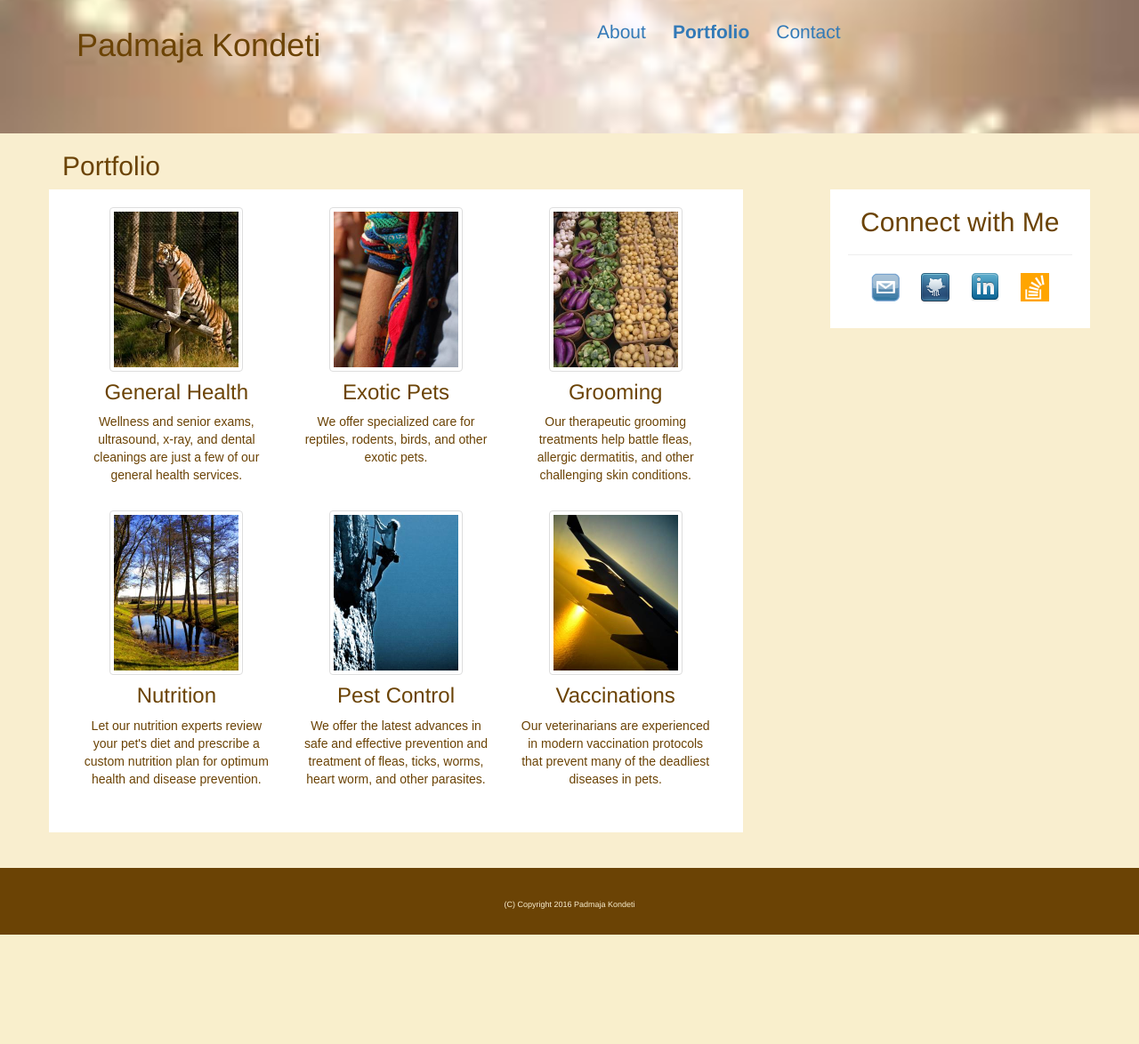
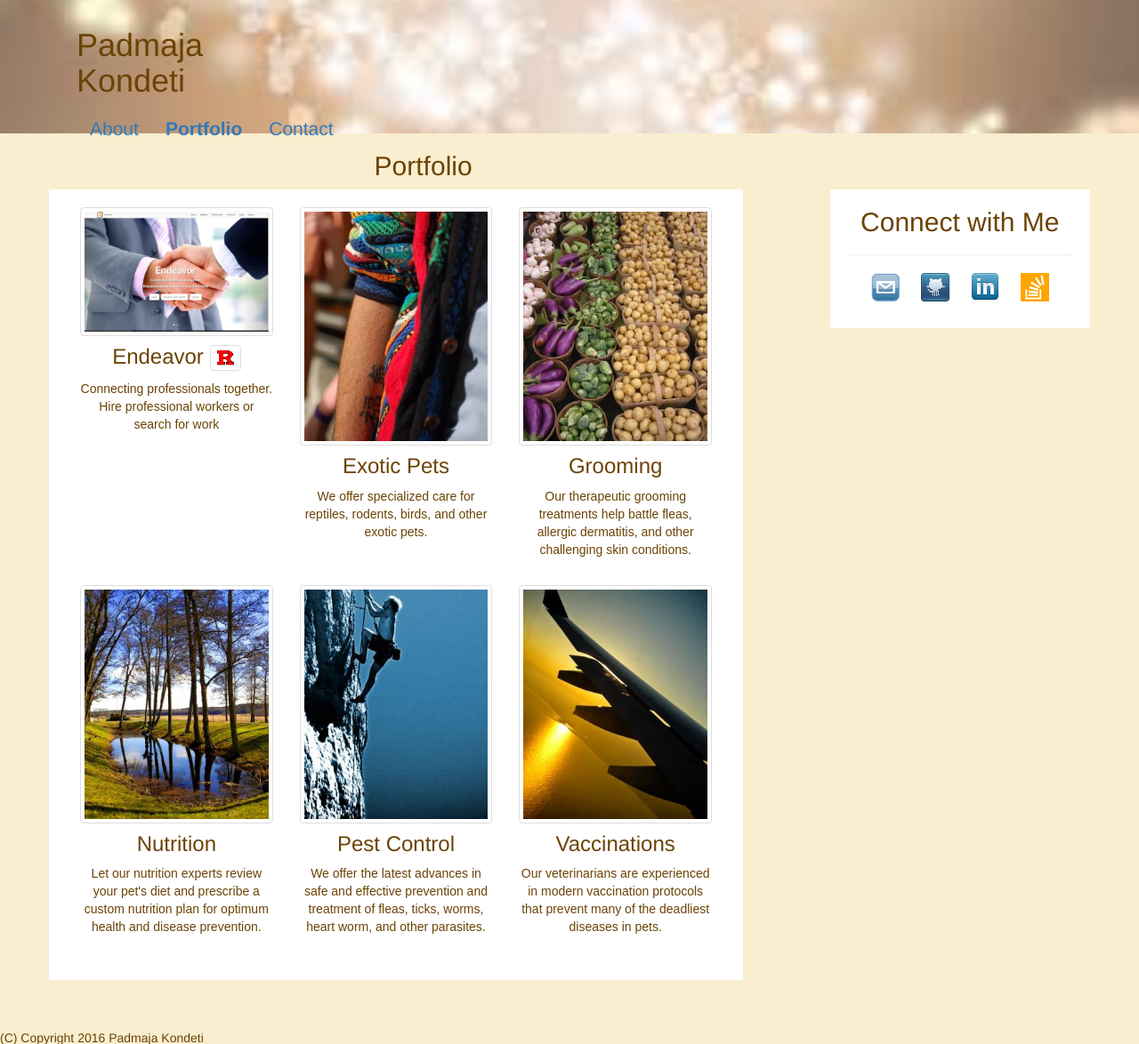
Before and after one commit to PadmajaKondeti/padmajakondeti, a PHP site: page /portfolio.html in a window 1280 px wide. Shown: the top 1174 px of the page at 89% size. Before the commit the page ends 1051 px from the top, so only its background shows below. Run offline with PHP 8.4, Linux system fonts and the light colour scheme; some libraries are stand-ins or nearby versions.

Commit message:
updated with imges'

```diff
--- a/assets/css/styles.css
+++ b/assets/css/styles.css
@@ -15,7 +15,7 @@
 ul.nav{
 	color:#6b4305;
 	font-size: 	1.5em;
-	z-index: auto;
+	z-index: auto;15
 }
 li.active{
 	color: #6b4305;
@@ -32,7 +32,7 @@
 	float:right;
 }
 .icon{
-	max-width:150px;
+	/*max-width:150px;*/
 	margin: 0 auto;
 	display:block;
 }
@@ -89,6 +89,7 @@
 	margin-top: 25px;
 }
 
+}
 footer{
 	background:#6b4305;
 	height: 75px;
--- a/portfolio.html
+++ b/portfolio.html
@@ -13,21 +13,55 @@
 	<div class="container">
 		<p></p>
 		<div class="row">
-			<nav class="navbar navbar-nav">
-				<div class="container">
+<!-- 		<nav class="navbar navbar-default">
+			<div class="container-fluid">
+			  <div class="navbar-header">
+			    <button type="button" class="navbar-toggle collapsed" data-toggle="collapse" data-target="#navbar" aria-expanded="false" aria-controls="navbar">
+			      <span class="sr-only">Toggle navigation</span>
+			      <span class="icon-bar"></span>
+			      <span class="icon-bar"></span>
+			      <span class="icon-bar"></span>
+			    </button>
+			    <h1>Padmaja Kondeti</h1>
+			  </div>
+			  <div id="navbar" class="navbar-collapse collapse">
+			    <ul class="nav navbar-nav navbar-right">
+			      <li><a href="index.html" alt="about">About</a></li>
+						<li class="active"><a href="portfolio.html" alt="Portfolio">Portfolio</a></li>
+						<li><a href="contact.html" alt="Contact">Contact </a></li>
+			    </ul>
+			  </div></.nav-collapse -->
+	<!-- 		</div>/.container-fluid
+		</nav> -->
+
+
+
+
+
+			<nav class="nav navbar navbar-nav">
+				<div class="container-fluid"">
 				<section class="col-lg-6 col-md-6 col-sm-12">
 					<div class="navbar-header">
-	 					<h1>Padmaja Kondeti</h1>
+
+	 								    <button type="button" class="navbar-toggle collapsed" data-toggle="collapse" data-target="#navbar" aria-expanded="false" aria-controls="navbar">
+			      <span class="sr-only">Toggle navigation</span>
+			      <span class="icon-bar"></span>
+			      <span class="icon-bar"></span>
+			      <span class="icon-bar"></span>
+			    </button>
+			    <h1>Padmaja Kondeti</h1>
 					</div>
 				</section>
-				<section class="col-lg-6 col-md-6 col-sm-12">
+				<!-- <section class="col-lg-6 col-md-6 col-sm-12"> -->
+				<div id="navbar" class="navbar-collapse collapse">
 					<ul class="nav navbar-nav nabar-right ">
 	 					<li><a href="index.html" alt="about">About</a></li>
 						<li class="active"><a href="portfolio.html" alt="Portfolio">Portfolio</a></li>
 						<li><a href="contact.html" alt="Contact">Contact </a></li>
 
 					</ul>
-				</section>
+					</div>
+				<!-- </section>   -->
 				</div>
 			</nav>
 		</div>
@@ -41,9 +75,10 @@
 		<section id="main-bio" class="col-lg-8 col-md-12 col-sm-12">
 
 			<section class="col-sm-offset-0 col-sm-6 col-md-4 col-lg-4">
-			  <img class="icon img-rounded img-thumbnail" src="assets/images/img1.jpg" alt="Icon">
-			  <h3>General Health</h3>
-			  <p>Wellness and senior exams, ultrasound, x-ray, and dental cleanings are just a few of our general health services.</p>
+			  <a href="https://boiling-wave-68262.herokuapp.com" target="_blank"> <img class="icon  img-rounded img-thumbnail" src="assets/images/endeavor.jpg	" alt="Icon">
+			  </a>
+			  <h3>Endeavor <img class=" img-rounded img-thumbnail" src="assets/images/rutgersSml.png" alt="Icon"></h3>
+			  <p>Connecting professionals together. Hire professional workers or search for work</p>
 			</section>
 
 			<section class="col-sm-offset-0 col-sm-6 col-md-4 col-lg-4">
```
Also changed, not shown: index.html (+9 -9 lines), assets/images/endeavor.PNG (added), assets/images/endeavor.jpg (added), assets/images/rutgers.png (added), assets/images/rutgersSml.png (added).
